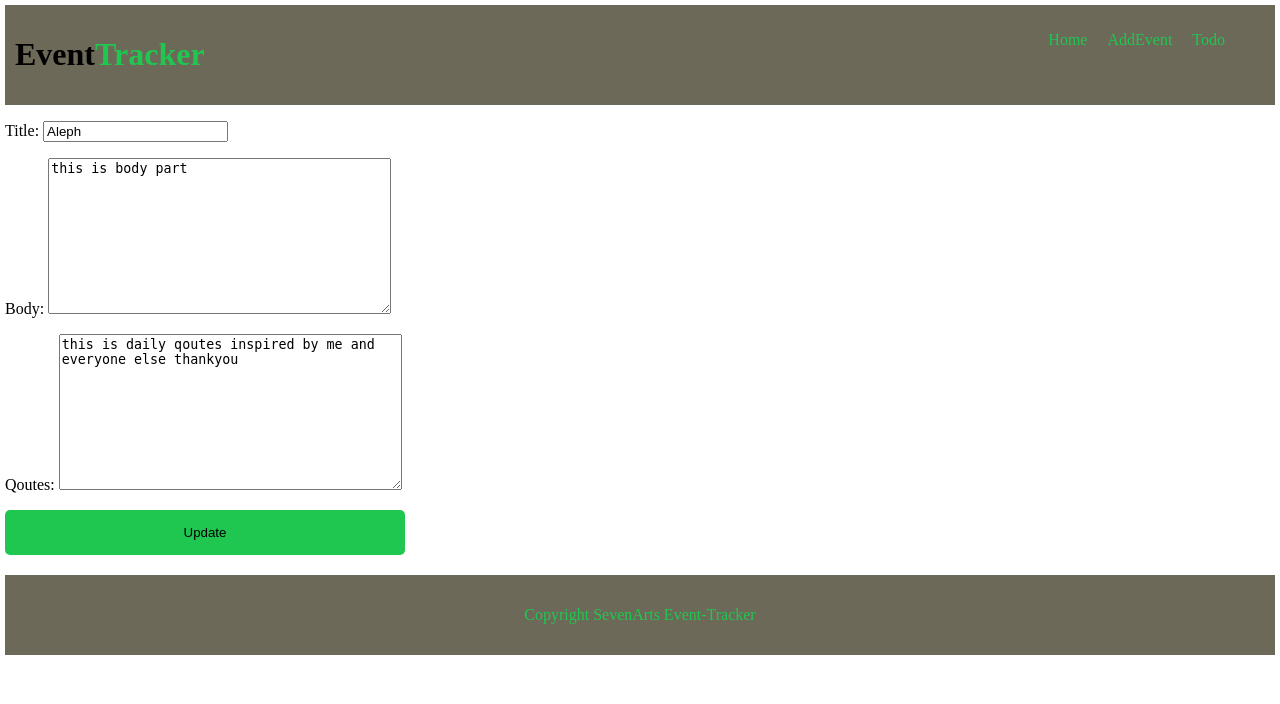
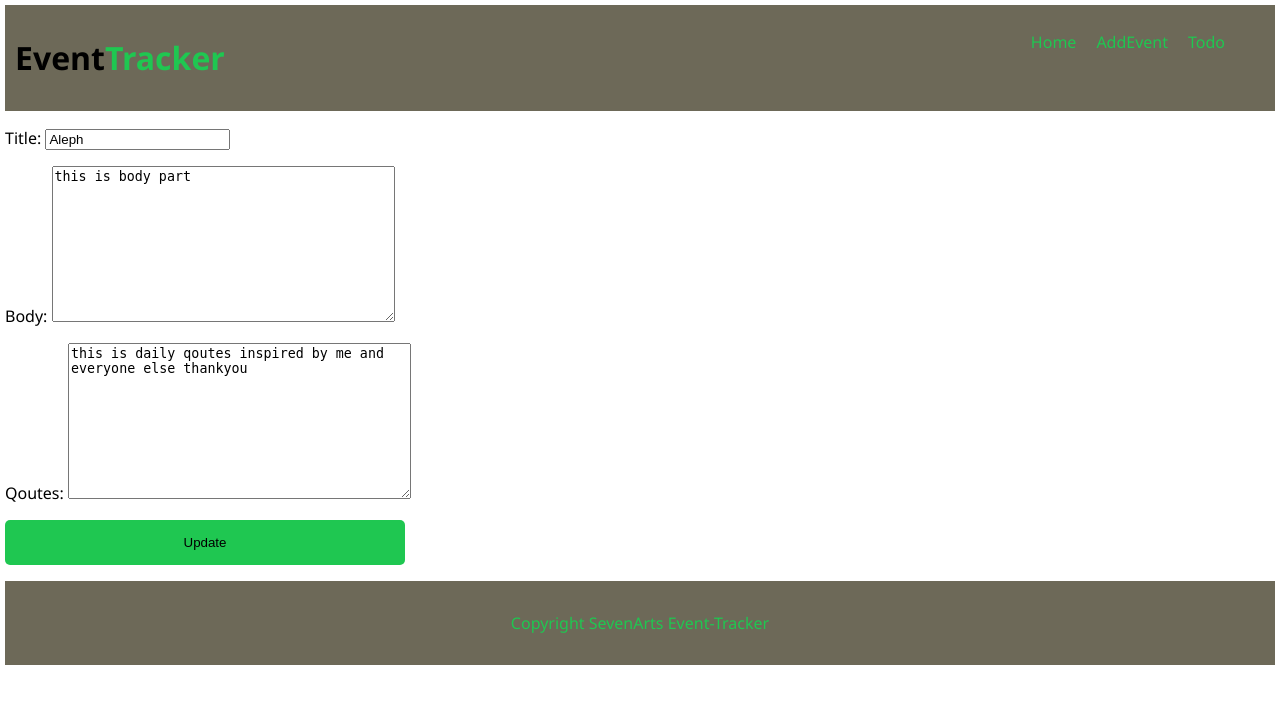
Before and after one commit to syohannes/github-test, a Django app: page /post/1/edit/ in a window 1280 px wide. Shown: the top 704 px of the page. Run offline with Django 4.2, Linux system fonts and the light colour scheme; data comes from the database, SQL or seed files in the repository; both versions use the stored data as it was after the commit.

Commit message:
initial commit

```diff
--- a/Event_Tracker/settings.py
+++ b/Event_Tracker/settings.py
@@ -1,7 +1,5 @@
 import os
 from pathlib import Path
-import django_heroku
-import dj_database_url
 
 # Build paths inside the project like this: BASE_DIR / 'subdir'.
 BASE_DIR = Path(__file__).resolve().parent.parent
@@ -16,7 +14,7 @@ SECRET_KEY = 'django-insecure-n=!x3ocby!_4p16vpaehh$cmc0-s9ytbc)f^aj9(4zbrqa#w+h
 # SECURITY WARNING: don't run with debug turned on in production!
 DEBUG = True
 
-ALLOWED_HOSTS = ['*']
+ALLOWED_HOSTS = []
 
 
 # Application definition
@@ -110,7 +108,7 @@ USE_TZ = True
 STATIC_URL = 'static/'
 STATIC_ROOT = os.path.join(BASE_DIR, 'staticfiles')
 STATICFILES_DIRS = [os.path.join(BASE_DIR, 'static')]
-django_heroku.settings(locals())
+
 
 # Default primary key field type
 # https://docs.djangoproject.com/en/4.1/ref/settings/#default-auto-field
--- a/event/static/css/core.css
+++ b/event/static/css/core.css
@@ -1,5 +1,5 @@
 body{
-    font-family: serif;
+    font-family: 'Segoe UI', Tahoma, Geneva, Verdana, sans-serif;
     color: rgb(0, 0, 0);
     padding: 5px;
     margin: 0;
```
Also changed, not shown: db.sqlite3.
